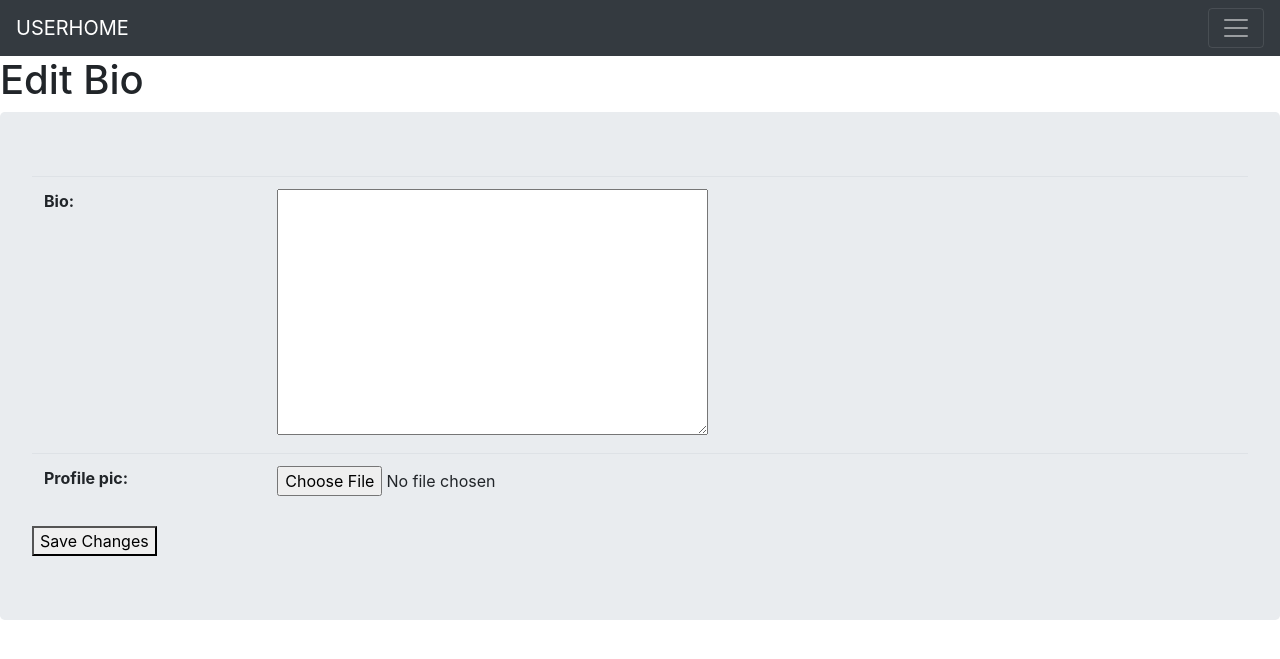
After one commit to ckthedev/AroundMe, a Django app: a page that uses AroundME/User/templates/edit bio.html in a window 1280 px wide. The commit adds this page. Shown: the top 659 px of the page. Run offline with Django 4.2, Linux system fonts and the light colour scheme; a user stored in the database is signed in; data comes from the database, SQL or seed files in the repository; both versions use the stored data as it was after the commit; some libraries are stand-ins or nearby versions.

Commit message:
1/3/2023

```diff
--- a/AroundME/AroundME/urls.py
+++ b/AroundME/AroundME/urls.py
@@ -27,3 +27,4 @@ urlpatterns = [
      path('Login/',LogView.as_view(),name="Login"),
      path('User/',include("User.urls")),
 ]
+# + static(settings.MEDIA_URL, document_root=settings.MEDIA_ROOT)
--- a/AroundME/User/models.py
+++ b/AroundME/User/models.py
@@ -1,5 +1,7 @@
 from django.db import models
 from django.contrib.auth.models import User
+from django.db.models.signals import post_save
+from django.dispatch import receiver
 
 # Create your models here.
 class Bio(models.Model):
@@ -16,6 +18,17 @@ class Bio(models.Model):
     profile_pic=models.ImageField(upload_to="user_profile_pictures",null=True)
     user=models.OneToOneField(User,on_delete=models.CASCADE,related_name="bio_user")
 
+
+
+class Edit(models.Model):
+    user = models.OneToOneField(User, on_delete=models.CASCADE)
+    bio = models.TextField(blank=True, null=True)
+    profile_pic = models.ImageField(upload_to='user_profile_pictures/', blank=True, null=True)
+
+    def __str__(self):
+        return self.user.username
+
+
 class Posts(models.Model):
     image=models.ImageField(upload_to="posted_images",null=True)
     caption=models.CharField(max_length=500)
--- /dev/null
+++ b/AroundME/User/templates/edit bio.html
@@ -0,0 +1,19 @@
+{% extends 'nav.html' %}
+{% block nav %}
+<h1>Edit Bio</h1>
+<form method="post">
+    <div class="jumbotron">
+        <form action="" method="post" enctype="multipart/form-data">
+             {% csrf_token %}
+            <table class="table">
+                {{form.as_table}}
+            </table>
+            <tr>
+                <td>
+                <button type="submit">Save Changes</button>
+            </td>
+            </tr>
+        </form>
+    </div>
+
+{% endblock %}
--- a/AroundME/User/urls.py
+++ b/AroundME/User/urls.py
@@ -1,8 +1,9 @@
 from django.urls import path
-from .views import UserHome,Profile,Bio
+from .views import UserHome,Profile,Bio,EditView
 
 urlpatterns=[
     path("userhome/",UserHome.as_view(),name="userhome"),
     path("profile/",Profile.as_view(),name="profile"),
     path("bio/",Bio.as_view(),name="bio"),
+    path("edit bio/",EditView.as_view(),name="edit bio"),
 ]
--- a/AroundME/User/views.py
+++ b/AroundME/User/views.py
@@ -1,9 +1,10 @@
-from django.shortcuts import render
-from django.views.generic import View,CreateView,TemplateView
-from .forms import BioForm
-from .models import Bio
+from django.shortcuts import render,redirect
+from django.views.generic import View,CreateView,TemplateView,UpdateView
+from .forms import BioForm,EditForm
+from .models import Bio,Edit
 from django.urls import reverse_lazy
 from django.contrib import messages
+from django.contrib.auth.mixins import LoginRequiredMixin
 
 class UserHome(TemplateView):
     template_name="userhome.html"
@@ -23,3 +24,28 @@ class Bio(CreateView):
         self.object = form.save()
         messages.success(self.request,"Bio Added!")
         return super().form_valid(form)
+
+
+class EditView(LoginRequiredMixin, UpdateView):
+    model = Edit
+    fields = ['bio', 'profile_pic']
+    template_name = 'edit bio.html'
+    success_url = reverse_lazy('profile')
+
+    def get_object(self):
+        edit_object, created = Edit.objects.get_or_create(user=self.request.user)
+        return edit_object
+        # try:
+        #        return Edit.objects.get(user=self.request.user)
+        # except Edit.DoesNotExist:
+        #     return Edit.objects.create(user=self.request.user)
+
+
+
+    def form_valid(self, form):
+        form.instance.user = self.request.user
+        edit_object = self.get_object()
+        edit_object.bio = form.cleaned_data['bio']
+        edit_object.profile_pic = form.cleaned_data['profile_pic']
+        edit_object.save()
+        return redirect('profile')
```
Also changed, not shown: AroundME/User/forms.py (+11 -1 lines), AroundME/User/templates/profile.html (+18 -9 lines), AroundME/User/migrations/0002_edit.py (added), AroundME/db.sqlite3.
